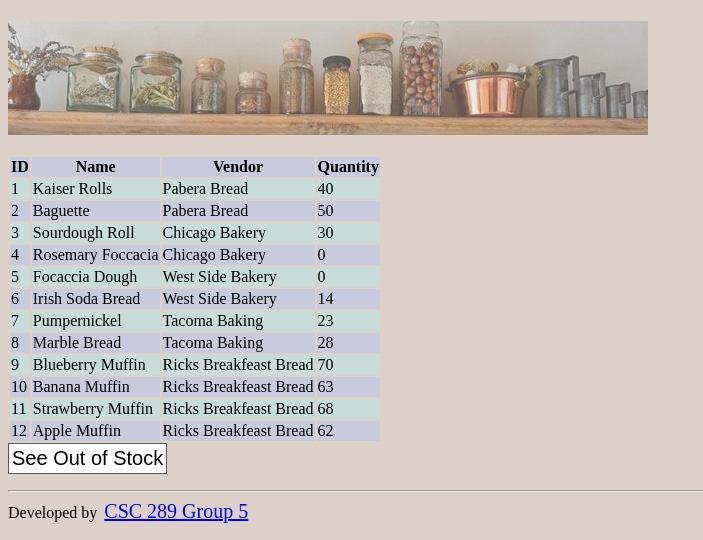
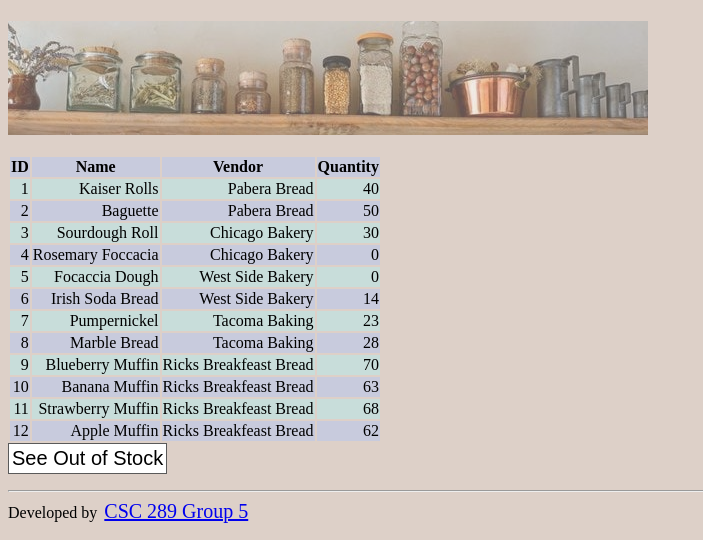
Before and after one commit to Hunterbeachum/OvenStock, a Flask app: page /inventory in a window 1280 px wide. Shown: the part 269-809 px from the top of the page, without its empty margins (0-703 px from the left). Run offline with Flask 2, Linux system fonts and the light colour scheme; data comes from the database, SQL or seed files in the repository.

Commit message:
Changing the style of the table to align on the right for ease of viewing.

```diff
--- a/templates/Group5InventoryPage.html
+++ b/templates/Group5InventoryPage.html
@@ -23,7 +23,7 @@
     {% for row in g.inventory: %}
     <tr>
         {% for item in row %}
-            <td>{{ item }}</td>
+            <td style="text-align:right;">{{ item }}</td>
         {% endfor %}
         {% if session.get("current_user", None) == 'ADMIN' %}
             <form action="/inventory/delete_{{row[0]}}" method="get" class="navbar-form navbar-right">
```
